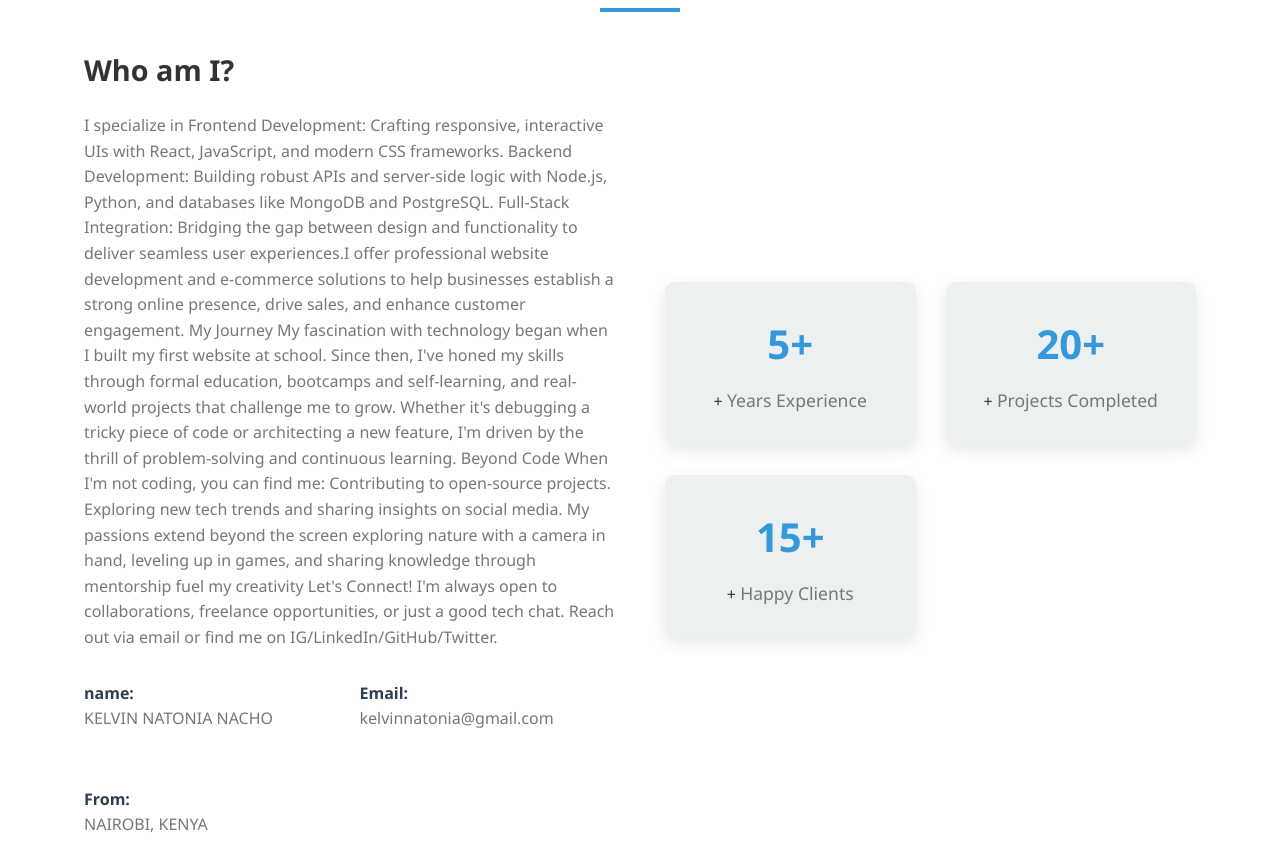
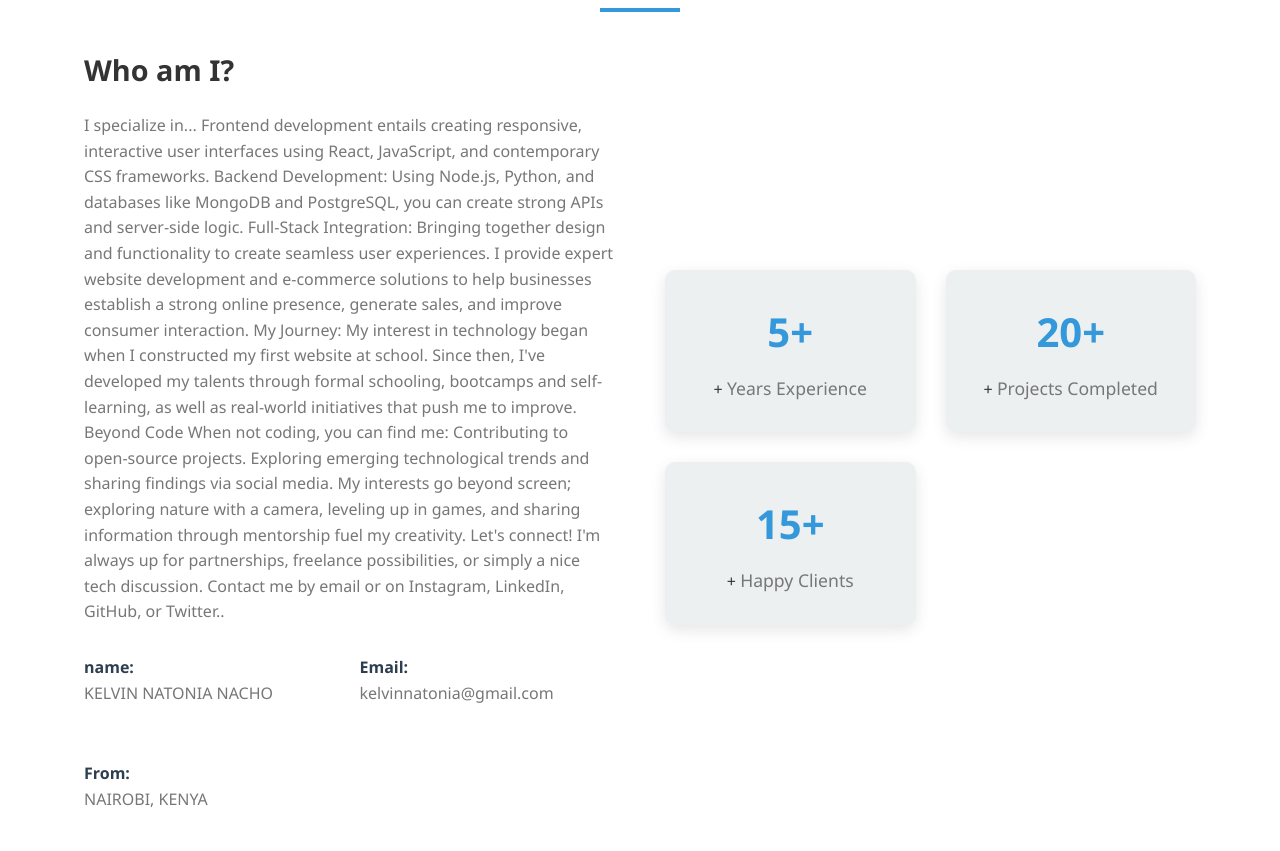
Before and after one commit to Nacho-kelvin/ft.nacho, a plain HTML site: page Portfolio/index.html in a window 1280 px wide. Shown: the part 947-1798 px from the top of the page. Drawn offline with Linux system fonts and the light colour scheme.

Commit message:
Update index.html

```diff
--- a/Portfolio/index.html
+++ b/Portfolio/index.html
@@ -33,7 +33,7 @@
             <div class="hero-content">
                 <h1>Hi, I'm <span class="highlight">Nacho</span></h1>
                 <h2>Full-Stack Developer | Tech Enthusiast | Problem Solver</h2>
-                <p>I'm a passionate full stack Developer  with a love for creating elegant, efficient,
+                <p>I'm a passionate full-stack Developer  with a love for creating elegant, efficient,
                     and user-friendly digital solutions. With a strong foundation in both frontend and backend technologies
                     I thrive on turning complex problems into simple, beautiful, and functional applications.</p>
                 <div class="cta-buttons">
@@ -54,29 +54,29 @@
             <div class="about-content">
                 <div class="about-text">
                     <h3>Who am I?</h3>
-                    <p>I specialize in
+                    <p>I specialize in...
 
-Frontend Development: Crafting responsive, interactive UIs with React, JavaScript, and modern CSS frameworks.
+ Frontend development entails creating responsive, interactive user interfaces using React, JavaScript, and contemporary CSS frameworks.
 
-Backend Development: Building robust APIs and server-side logic with Node.js, Python, and databases like MongoDB and PostgreSQL.
+ Backend Development: Using Node.js, Python, and databases like MongoDB and PostgreSQL, you can create strong APIs and server-side logic.
 
-Full-Stack Integration: Bridging the gap between design and functionality to deliver seamless user experiences.I offer professional website development and e-commerce solutions to help businesses establish a strong online presence, drive sales, and enhance customer engagement.
+ Full-Stack Integration: Bringing together design and functionality to create seamless user experiences.  I provide expert website development and e-commerce solutions to help businesses establish a strong online presence, generate sales, and improve consumer interaction.
 
 
-My Journey
-My fascination with technology began when I built my first website at school. Since then, I've honed my skills through formal education, bootcamps and self-learning, and real-world projects that challenge me to grow. Whether it's debugging a tricky piece of code or architecting a new feature, I'm driven by the thrill of problem-solving and continuous learning.
+ My Journey:
+ My interest in technology began when I constructed my first website at school.  Since then, I've developed my talents through formal schooling, bootcamps and self-learning, as well as real-world initiatives that push me to improve.
 
 Beyond Code
-When I'm not coding, you can find me:
+ When not coding, you can find me:
 
-Contributing to open-source projects.
+ Contributing to open-source projects.
 
-Exploring new tech trends and sharing insights on social media.
+ Exploring emerging technological trends and sharing findings via social media.
 
-My passions extend beyond the screen exploring nature with a camera in hand, leveling up in games, and sharing knowledge through mentorship fuel my creativity
+ My interests go beyond  screen; exploring nature with a camera, leveling up in games, and sharing information through mentorship fuel my creativity.
 
-Let's Connect!
-I'm always open to collaborations, freelance opportunities, or just a good tech chat. Reach out via email or find me on IG/LinkedIn/GitHub/Twitter.</p>
+ Let's connect!
+ I'm always up for partnerships, freelance possibilities, or simply a nice tech discussion.  Contact me by email or on Instagram, LinkedIn, GitHub, or Twitter..</p>
                     <div class="personal-info">
                         <div>
                             <span>name:</span>
```
